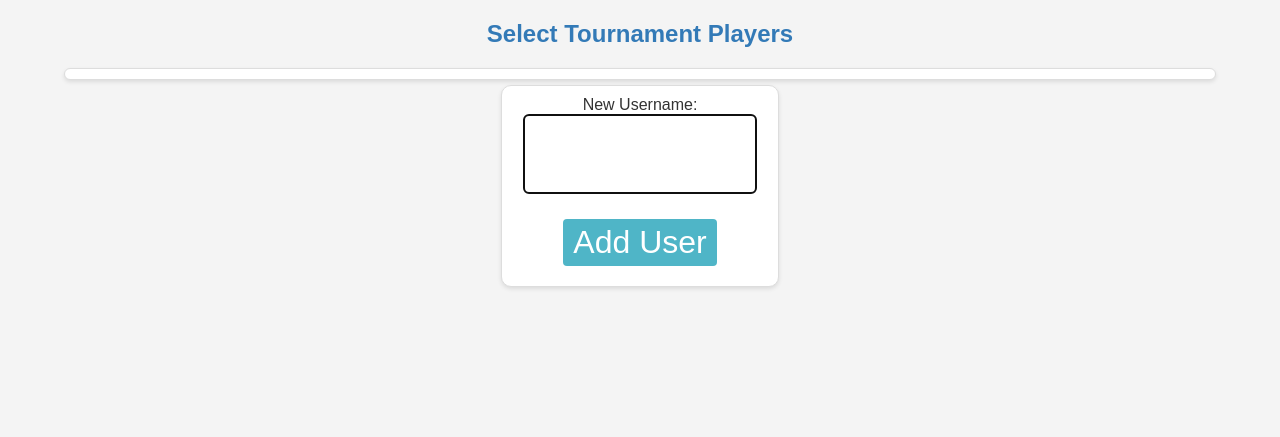
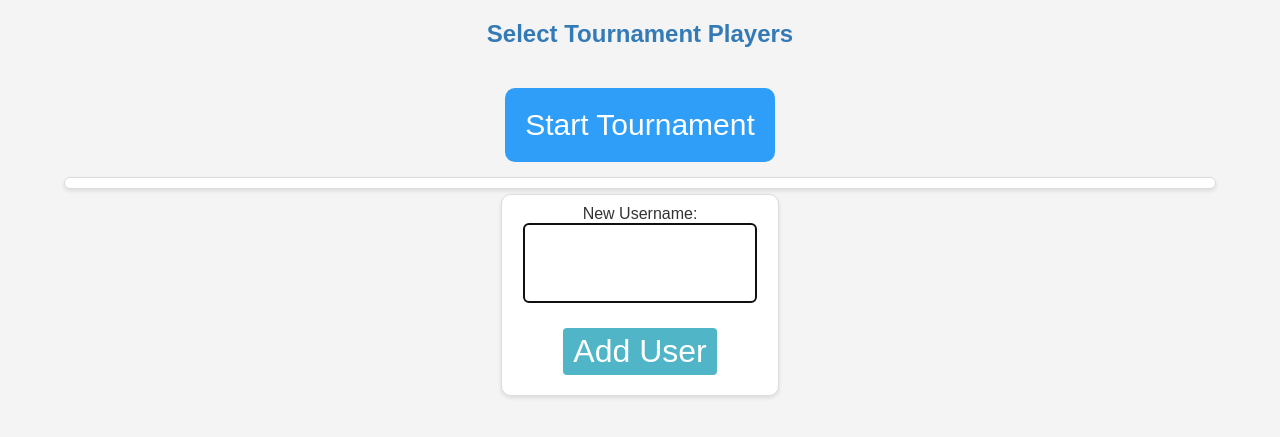
Before and after one commit to christopherpunt/foosball_scorekeeper, a Flask app: page /create_tournament in a window 1280 px wide. Shown: the part 70-507 px from the top of the page. Run offline with Flask 3, Linux system fonts and the light colour scheme; data that the repository does not hold is empty.

Commit message:
start adding tournament

```diff
--- a/src/main.py
+++ b/src/main.py
@@ -5,6 +5,7 @@ from foosballGame import FoosballGameManager
 from player import PlayerManager
 from leaderboardStats import LeaderboardStats
 from ledStripService import LedStripService
+from tournament import TournamentManager
 from datetime import datetime
 import json
 app = Flask(__name__)
@@ -20,6 +21,7 @@ gameManager = FoosballGameManager(socketio)
 playerManager = PlayerManager(socketio)
 leaderboardStats = LeaderboardStats()
 ledStripService = LedStripService(ledStripControllerUrl)
+tournamentManager = TournamentManager()
 
 gameStartedBy = None
 
@@ -153,9 +155,24 @@ def handlePing():
         print(f"team: {json.get('team')} has averageValue: {json.get('averageValue')}")
     return jsonify({'success': True})
 
+@app.route('/tournament')
+def tournament():
+    return render_template('tournament.html', teams=tournamentManager.currentTournament.teams)
+
 @app.route('/create_tournament')
 def createTournament():
-    return render_template('tournament.html', players=playerManager.getAllPlayers())
+    return render_template('new_tournament.html', players=playerManager.getAllPlayers())
+
+@app.route('/start_tournament', methods=['POST'])
+def startTournament():
+    json = requestToJson(request)
+    if 'players' in json:
+        result = tournamentManager.newTournament(json['players'])
+
+    if result:
+        print(f'tournament started: {json}')
+        return jsonify({'success': True})
+    return jsonify({'success': False, 'message':'there is an odd number of players selected'})
 
 @socketio.on('get_initial_data')
 def handle_get_initial_data():
--- /dev/null
+++ b/src/templates/new_tournament.html
@@ -0,0 +1,182 @@
+<!-- new_tournament.html -->
+
+{% extends 'base.html' %}
+
+{% block title %}New Tournament{% endblock %}
+
+{% block styles %}
+
+<link rel="stylesheet" href="{{ url_for('static', filename='css/playerList.css') }}">
+
+<style>
+    .player-list {
+        columns: 4;
+    }
+
+    .container {
+        min-width: 500px;
+        width: 90%;
+        margin: 5px auto;
+    }
+
+    h2 {
+        text-align: center;
+        color: #337ab7;
+    }
+
+    .card {
+        background-color: #fff;
+        border: 1px solid #ddd;
+        border-radius: 10px;
+        padding: 5px;
+        margin-bottom: 5px;
+        box-shadow: 0 2px 4px rgba(0, 0, 0, 0.1);
+    }
+
+    .form-card {
+        margin: 5px auto;
+        width: 20%;
+        background-color: #fff;
+        border: 1px solid #ddd;
+        border-radius: 10px;
+        padding: 10px;
+        box-shadow: 0 2px 4px rgba(0, 0, 0, 0.1);
+    }
+
+    .form-group {
+        margin-bottom: 15px;
+    }
+
+    input {
+        width: calc(100% - 22px);
+        padding: 10px;
+        box-sizing: border-box;
+        border: 1px solid #ddd;
+        border-radius: 5px;
+        font-size: 50px;
+    }
+
+    button:hover {
+        background-color: #23527c;
+    }
+
+    input[type="submit"] {
+        width: auto;
+        margin-top: 20px;
+        padding: 20px;
+        font-size: 30px;
+        cursor: pointer;
+        border: none;
+        border-radius: 10px;
+        background-color: #2f9ef8;
+        color: #fff;
+    }
+</style>
+{% endblock %}
+
+{% block content %}
+<h2>Select Tournament Players</h2>
+
+<form id="start-tournament-form" onsubmit="startTournament()">
+    <div class="form-group">
+        <input type="submit" name="start-tournament-form" value="Start Tournament" />
+    </div>
+</form>
+
+<div class="container">
+    <div class="card">
+        <ul class="player-list">
+            {% for player in players %}
+                <li class="player-item" data-player="{{ player['username'] }}">
+                    {{ player['username'] }}
+                </li>
+            {% endfor %}
+        </ul>
+    </div>
+</div>
+
+<div class="card form-card">
+    <form id="add-user-form" onsubmit="addUser()">
+        <div class="form-group">
+            <label for="new-username">New Username:</label>
+            <input type="text" id="new-username" name="new-username" required autofocus>
+        </div>
+
+        <button type="submit">Add User</button>
+    </form>
+</div>
+
+<script>
+    const selectedPlayers = []
+    document.querySelectorAll('.player-item').forEach(item => {
+        item.addEventListener('click', () => handlePlayerSelection(item));
+    });
+
+
+
+    function handlePlayerSelection(element) {
+        const playerName = element.dataset.player;
+        const selected = element.classList.contains('selected');
+
+        if (selected) {
+            // Deselect player
+            element.classList.remove('selected');
+            const index = selectedPlayers.indexOf(playerName);
+
+            const x = selectedPlayers.splice(index, 1);
+        } else {
+            // Select player
+            element.classList.add('selected');
+            selectedPlayers.push(playerName);
+        }
+
+        console.log(`selected players ${JSON.stringify(selectedPlayers)}`)
+    }
+
+    function addUser() {
+        const newUsernameInput = document.getElementById('new-username');
+        const newUsername = newUsernameInput.value;
+
+        const xhr = new XMLHttpRequest();
+        xhr.open('POST', '/add_user', true);
+        xhr.setRequestHeader('Content-Type', 'application/json');
+        xhr.onreadystatechange = function () {
+            if (xhr.readyState === 4 && xhr.status === 200) {
+                const response = JSON.parse(xhr.responseText);
+                if (response.success) {
+                    newUsernameInput.value = '';
+                    location.reload();
+                } else {
+                    alert(`Failed to join the game. ${response.message}`);
+                }
+            }
+        };
+
+        const data = JSON.stringify({ newUser: newUsername });
+        xhr.send(data);
+    }
+
+    function startTournament() {
+        const xhr = new XMLHttpRequest();
+        xhr.open('POST', '/start_tournament', true);
+        xhr.setRequestHeader('Content-Type', 'application/json');
+        xhr.onreadystatechange = function () {
+            if (xhr.readyState === 4 && xhr.status === 200) {
+                const response = JSON.parse(xhr.responseText);
+                if (response.success) {
+                    console.log('tournament started')
+                    window.location.href = '/tournament';
+                } else {
+                    alert(`Failed to start tournament: ${response.message}`);
+                }
+            }
+        };
+
+        const data = JSON.stringify({players: selectedPlayers});
+        xhr.send(data);
+    }
+
+</script>
+
+{% endblock %}
+</html>
--- a/src/templates/tournament.html
+++ b/src/templates/tournament.html
@@ -1,142 +1,53 @@
-<!-- players.html -->
+<!-- tournament.html -->
 
 {% extends 'base.html' %}
 
-{% block title %}Players List{% endblock %}
+{% block title %}Tournament{% endblock %}
 
 {% block styles %}
 
-<link rel="stylesheet" href="{{ url_for('static', filename='css/playerList.css') }}">
+<style>
 
-<style>
-    .player-list {
-        columns: 4;
-    }
-
-    .container {
-        min-width: 500px;
-        width: 90%;
-        margin: 5px auto;
-    }
-
-    h2 {
-        text-align: center;
-        color: #337ab7;
-    }
-
-    .card {
-        background-color: #fff;
-        border: 1px solid #ddd;
-        border-radius: 10px;
-        padding: 5px;
-        margin-bottom: 5px;
-        box-shadow: 0 2px 4px rgba(0, 0, 0, 0.1);
-    }
-
-    .form-card {
-        margin: 5px auto;
-        width: 20%;
-        background-color: #fff;
-        border: 1px solid #ddd;
-        border-radius: 10px;
-        padding: 10px;
-        box-shadow: 0 2px 4px rgba(0, 0, 0, 0.1);
-    }
-
-    .form-group {
-        margin-bottom: 15px;
-    }
-
-    input {
-        width: calc(100% - 22px);
-        padding: 10px;
-        box-sizing: border-box;
-        border: 1px solid #ddd;
-        border-radius: 5px;
-        font-size: 50px;
-    }
-
-    button:hover {
-        background-color: #23527c;
-    }
 </style>
 {% endblock %}
 
 {% block content %}
-<h2>Select Tournament Players</h2>
+<h2>Tournament!</h2>
 
-<div class="container">
-    <div class="card">
-        <ul class="player-list">
-            {% for player in players %}
-                <li class="player-item">
-                    {{ player['username'] }}
-                </li>
-            {% endfor %}
-        </ul>
+{% for team_set in teams %}
+    <div class="team-set">
+        <p>Team {{ team_set.0 }} vs Team {{ team_set.1 }}</p>
+        <button class="start-button" onclick="startGame('{{ team_set.0, team_set.1 }}', '{{ team_set.1 }}')">Start Game</button>
     </div>
-</div>
-
-<div class="card form-card">
-    <form id="add-user-form" onsubmit="addUser()">
-        <div class="form-group">
-            <label for="new-username">New Username:</label>
-            <input type="text" id="new-username" name="new-username" required autofocus>
-        </div>
-
-        <button type="submit">Add User</button>
-    </form>
-</div>
+{% endfor %}
 
 <script>
-    const selectedPlayers = []
-    document.querySelectorAll('.player-item').forEach(item => {
-        item.addEventListener('click', () => handlePlayerSelection(item));
-    });
-
-    function handlePlayerSelection(element) {
-        const playerName = element.dataset.player;
-        const selected = element.classList.contains('selected');
-
-        if (selected) {
-            // Deselect player
-            element.classList.remove('selected');
-            const index = selectedPlayers.indexOf(playerName);
-
-            const x = selectedPlayers.splice(index, 1);
-        } else {
-            // Select player
-            element.classList.add('selected');
-            selectedPlayers.push(playerName);
-        }
-
-        console.log(`selected players ${JSON.stringify(selectedPlayers)}`)
-    }
-
-
-    function addUser() {
-        const newUsernameInput = document.getElementById('new-username');
-        const newUsername = newUsernameInput.value;
-
-        const xhr = new XMLHttpRequest();
-        xhr.open('POST', '/add_user', true);
-        xhr.setRequestHeader('Content-Type', 'application/json');
-        xhr.onreadystatechange = function () {
-            if (xhr.readyState === 4 && xhr.status === 200) {
-                const response = JSON.parse(xhr.responseText);
-                if (response.success) {
-                    newUsernameInput.value = '';
-                    location.reload();
-                } else {
-                    alert(`Failed to join the game. ${response.message}`);
-                }
+    function startGame(redTeam, blackTeam) {
+        // Send a POST request to /start_game endpoint
+        fetch('/start_game', {
+            method: 'POST',
+            headers: {
+                'Content-Type': 'application/json',
+            },
+            body: JSON.stringify({
+                RED: redTeam,
+                BLACK: blackTeam,
+            }),
+        })
+        .then(response => response.json())
+        .then(data => {
+            if (data.success) {
+                alert('Game started successfully!');
+            } else {
+                alert('Failed to start game. ' + data.message);
             }
-        };
-
-        const data = JSON.stringify({ newUser: newUsername });
-        xhr.send(data);
+        })
+        .catch(error => {
+            console.error('Error starting game:', error);
+        });
     }
 </script>
 
+
 {% endblock %}
 </html>
```
Also changed, not shown: src/tournament.py (added, +35 -0 lines), test/test_tournament.py (added, +36 -0 lines).
